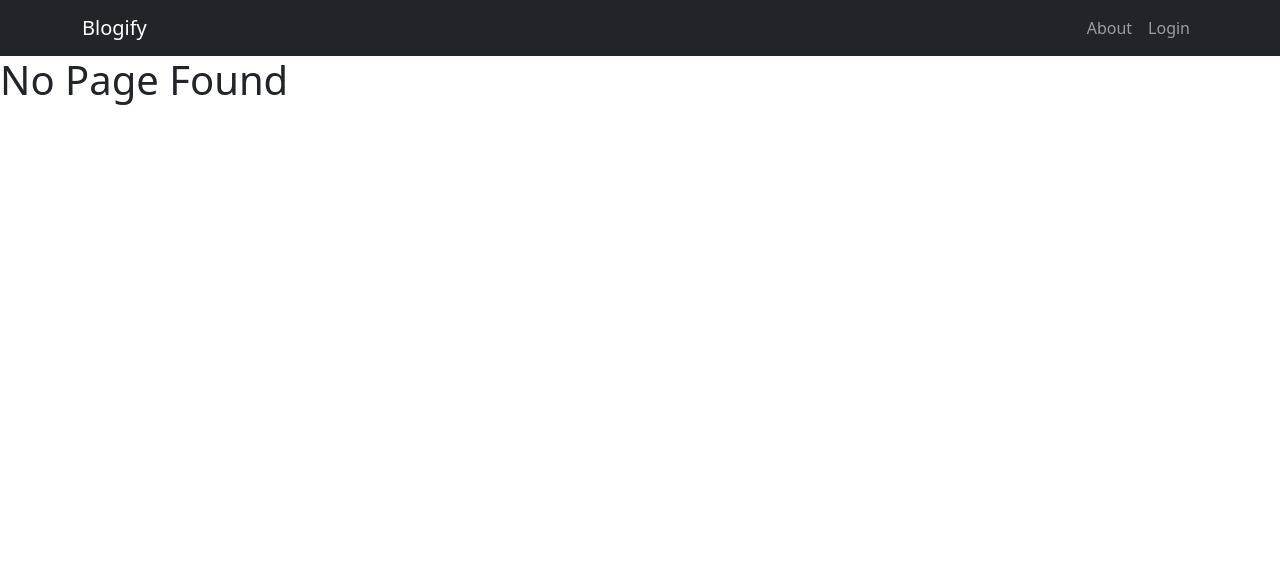
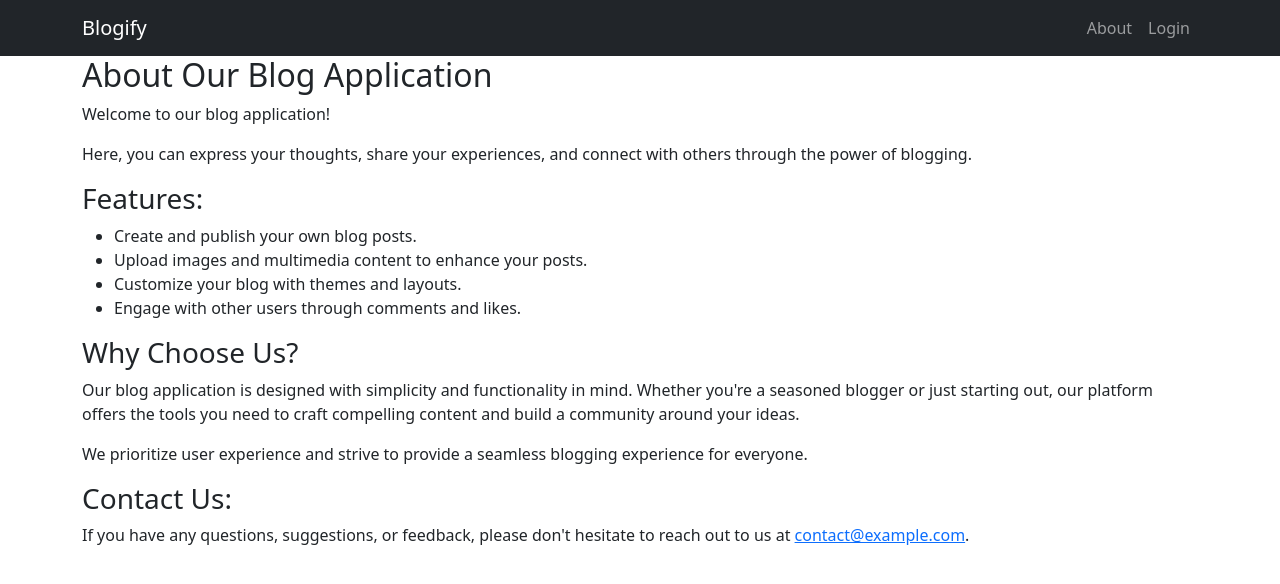
Before and after one commit to HrithikRaj1999/Blog-app, a React (Create React App) app in the folder client/: page /about in a window 1280 px wide. Shown: the top 584 px of the page. Built offline with nearby package versions, Linux system fonts and the light colour scheme.

Commit message:
orientation corrected.

```diff
--- a/client/src/App.css
+++ b/client/src/App.css
@@ -16,6 +16,12 @@
   -webkit-line-clamp: 5;
   overflow: hidden;
 }
+.blog-title {
+  display: -webkit-box;
+  -webkit-box-orient: vertical;
+  -webkit-line-clamp: 2;
+  overflow: hidden;
+}
 @media (max-width: 768px) {
   .blog-card {
     height: auto;
--- a/client/src/App.tsx
+++ b/client/src/App.tsx
@@ -6,7 +6,11 @@ import "react-toastify/dist/ReactToastify.css";
 function App() {
   return (
     <>
-      <ToastContainer />
+      <ToastContainer
+        autoClose={2000}
+        pauseOnFocusLoss={false}
+        pauseOnHover={false}
+      />
       <RouterProvider router={appRouter} />
     </>
   );
--- a/client/src/Component/Blog/BlogCard.tsx
+++ b/client/src/Component/Blog/BlogCard.tsx
@@ -5,6 +5,7 @@ import { useState } from "react";
 import { useDispatch } from "react-redux";
 import { deleteBlog } from "../../services/blogService";
 import { toast } from "react-toastify";
+
 const BlogCard = ({
   blog,
   writable = false,
@@ -16,12 +17,13 @@ const BlogCard = ({
 }) => {
   const [showDeleteModal, setShowDeleteModal] = useState(false);
   const dispatch = useDispatch();
+
   const handleDelete = async () => {
     try {
       await dispatch(deleteBlog(blog._id!) as any);
       toast.success("Deleted Successfully");
     } catch (error: any) {
-      toast.error(error?.response?.data?.message ?? error);
+      toast.error(error?.response?.data?.message ?? "An error occurred");
     } finally {
       setShowDeleteModal(false);
     }
@@ -30,35 +32,31 @@ const BlogCard = ({
   const onDelete = () => {
     setShowDeleteModal(true);
   };
+
   return (
     <>
-      <Col key={blog._id} xs={12} sm={12} md={6} lg={4} xl={3} className="mb-3">
-        <Card
-          className="blog-card"
-          style={{
-            width: "100%",
-            height: "100%",
-          }}
-        >
+      <Col xs={12} sm={12} md={6} lg={4} xl={3} className="mb-3">
+        <Card className="blog-card" style={{ width: "100%" }}>
           <Card.Body>
-            <Card.Title>{blog.heading}</Card.Title>
+            <Card.Title className="blog-title">{blog.heading}</Card.Title>
             <Card.Subtitle className="mb-2 text-muted">
               By {blog.author}
             </Card.Subtitle>
             <Card.Text className="blog-description">
               {blog.description}
+              <div className="text-muted small mt-2">
+                Created:{" "}
+                {new Date(blog.createdAt || new Date()).toLocaleDateString()} |
+                Updated:{" "}
+                {new Date(blog.updatedAt || new Date()).toLocaleDateString()}
+              </div>
             </Card.Text>
             {writable && (
-              <div className="d-flex justify-content-end">
+              <div className="d-flex justify-content-between">
                 <Button
                   variant="warning"
                   size="sm"
-                  className="me-2"
-                  onClick={() => {
-                    if (Object.values(blog).length) {
-                      handleEdit(blog);
-                    }
-                  }}
+                  onClick={() => handleEdit(blog)}
                 >
                   Edit
                 </Button>
--- a/client/src/Component/Blog/CommonBlogEditModal.tsx
+++ b/client/src/Component/Blog/CommonBlogEditModal.tsx
@@ -5,6 +5,7 @@ import { Blog } from "../../Types";
 interface CommonBlogEditModalPropsType {
   handleShow: () => void;
   show: boolean;
+  title?: string;
   handleClose: () => void;
   handleSubmit: (e: FormEvent) => Promise<void>;
   blogData: Blog;
@@ -15,6 +16,7 @@ interface CommonBlogEditModalPropsType {
 }
 export const CommonBlogEditModal = ({
   handleShow,
+  title = "Update Blog",
   show,
   handleClose,
   handleSubmit,
@@ -29,7 +31,7 @@ export const CommonBlogEditModal = ({
         <Modal show={show} onHide={handleClose}>
           <Form onSubmit={handleSubmit}>
             <Modal.Header closeButton>
-              <Modal.Title>Create Blog</Modal.Title>
+              <Modal.Title>{title}</Modal.Title>
             </Modal.Header>
             <Modal.Body>
               <Form.Group controlId="heading">
--- a/client/src/Component/Blog/MakeBlog.tsx
+++ b/client/src/Component/Blog/MakeBlog.tsx
@@ -45,6 +45,7 @@ const MakeBlogPage = () => {
   return (
     <CommonBlogEditModal
       {...{
+        title: "Create Blog",
         handleShow,
         show,
         handleClose,
--- a/client/src/Component/Blog/ShowOwnBlog.tsx
+++ b/client/src/Component/Blog/ShowOwnBlog.tsx
@@ -9,7 +9,6 @@ const ShowOwnBlog = () => {
   const allBlogs = useSelector((state: RootState) => state.blogs.blogs);
   const userId = useSelector((state: RootState) => state.auth.user?._id);
   const navigate = useNavigate();
-
   const blogs = allBlogs.filter((blog) => blog.createdBy === userId);
   const handleEdit = (initData: Blog) =>
     navigate("/secure/dashboard/edit-blog", { state: initData });
--- /dev/null
+++ b/client/src/Pages/AboutPage.tsx
@@ -0,0 +1,29 @@
+import { Container, Row, Col } from 'react-bootstrap';
+
+const AboutPage = () => {
+  return (
+    <Container>
+      <Row>
+        <Col>
+          <h2>About Our Blog Application</h2>
+          <p>Welcome to our blog application!</p>
+          <p>Here, you can express your thoughts, share your experiences, and connect with others through the power of blogging.</p>
+          <h3>Features:</h3>
+          <ul>
+            <li>Create and publish your own blog posts.</li>
+            <li>Upload images and multimedia content to enhance your posts.</li>
+            <li>Customize your blog with themes and layouts.</li>
+            <li>Engage with other users through comments and likes.</li>
+          </ul>
+          <h3>Why Choose Us?</h3>
+          <p>Our blog application is designed with simplicity and functionality in mind. Whether you're a seasoned blogger or just starting out, our platform offers the tools you need to craft compelling content and build a community around your ideas.</p>
+          <p>We prioritize user experience and strive to provide a seamless blogging experience for everyone.</p>
+          <h3>Contact Us:</h3>
+          <p>If you have any questions, suggestions, or feedback, please don't hesitate to reach out to us at <a href="mailto:contact@example.com">contact@example.com</a>.</p>
+        </Col>
+      </Row>
+    </Container>
+  );
+}
+
+export default AboutPage;
--- a/client/src/Router/AppRouter.tsx
+++ b/client/src/Router/AppRouter.tsx
@@ -20,6 +20,7 @@ import Home from "../Pages/Home";
 import ShowOwnBlog from "../Component/Blog/ShowOwnBlog";
 import EditBlog from "../Component/Blog/EditBlog";
 import EditProfile from "../Component/Profile/EditProfile";
+import AboutPage from "../Pages/AboutPage";
 
 const appRouter = createBrowserRouter([
   {
@@ -33,6 +34,7 @@ const appRouter = createBrowserRouter([
       { index: true, element: <Home /> },
       { path: "login", element: <LoginPage /> },
       { path: "signup", element: <SignupPage /> },
+      { path: "about", element: <AboutPage /> },
       {
         path: "secure",
         element: <LoginRequiredRoute />,
--- a/client/src/Types.d.ts
+++ b/client/src/Types.d.ts
@@ -4,6 +4,8 @@ export interface Blog {
   author?: string;
   description?: string;
   createdBy?: string;
+  createdAt?: string;
+  updatedAt?: string;
 }
 export interface User {
   _id: string;
```
